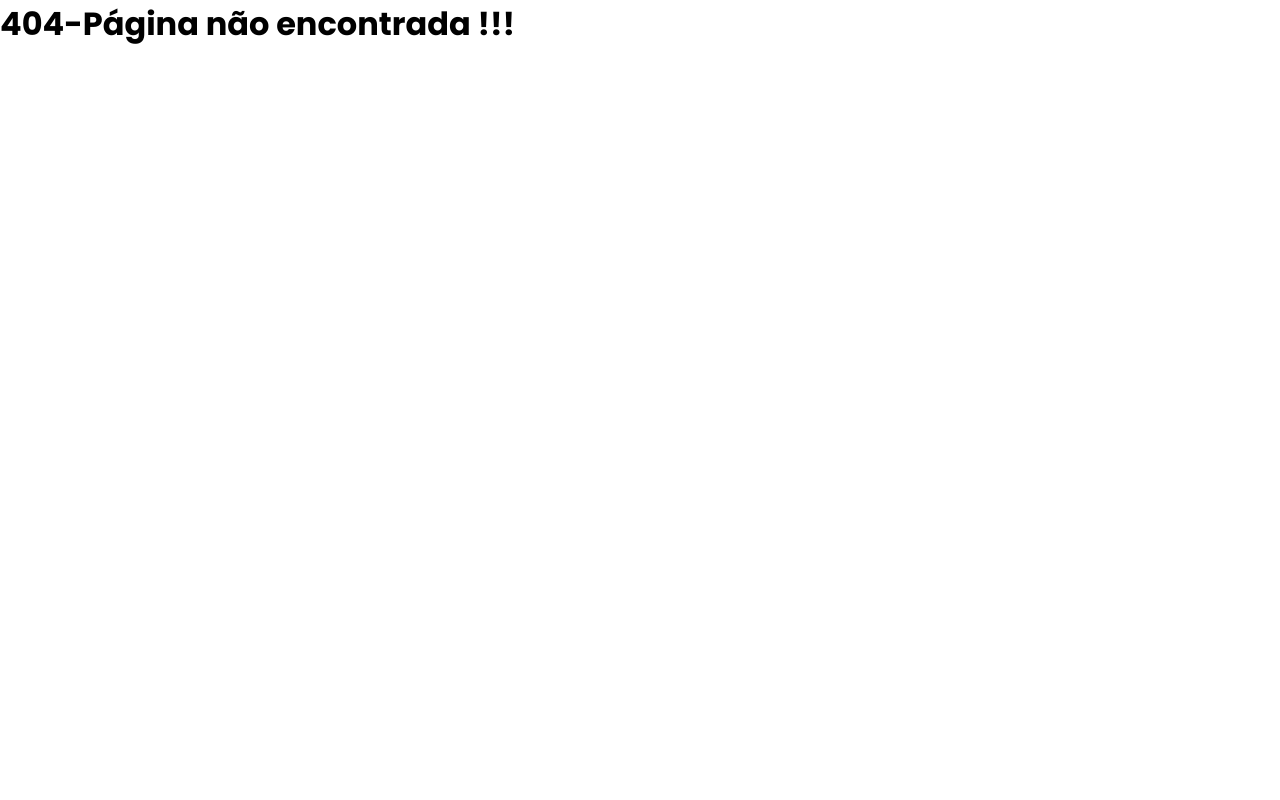
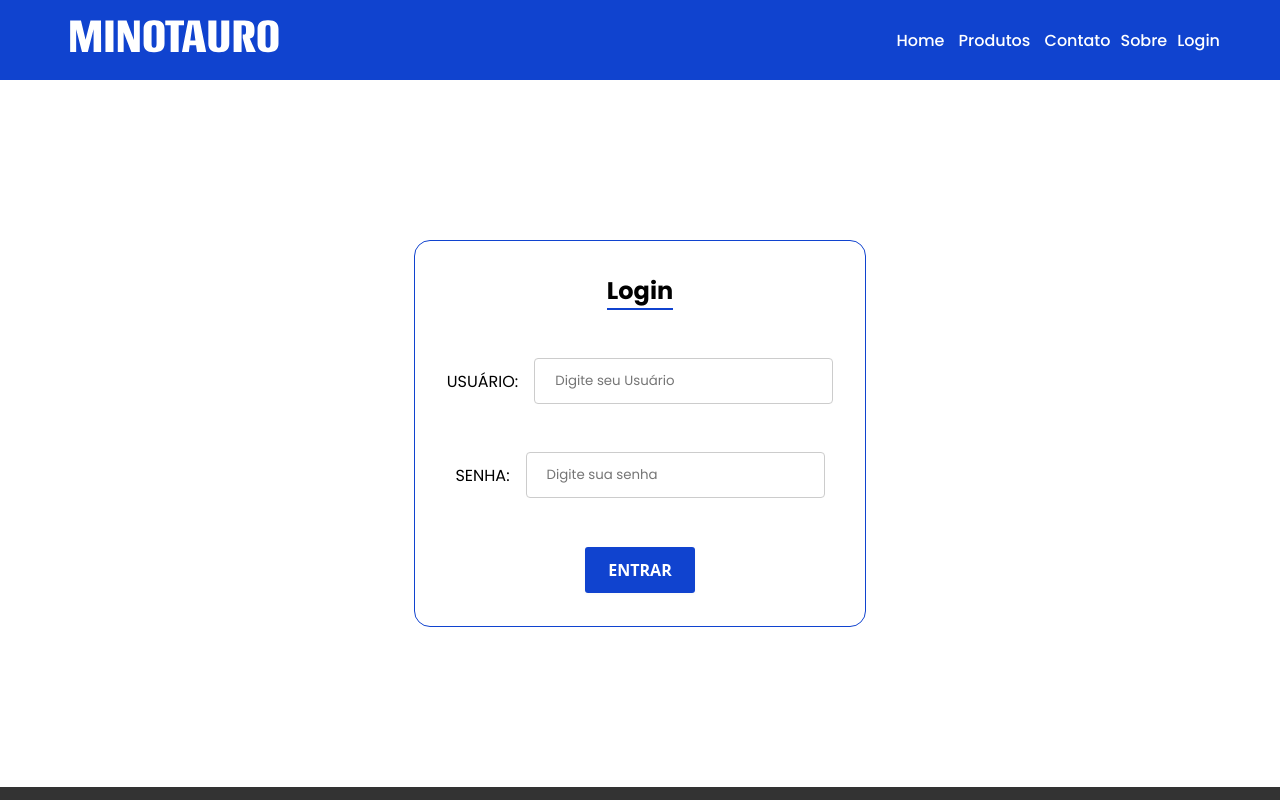
Before and after one commit to jorgebooz/Minotauro, a React (Vite) app: page /Login in a window 1280 px wide. Before the commit this address had no page. Shown: the top 800 px of the page. Built offline with nearby package versions, Linux system fonts and the light colour scheme.

Commit message:
feat: login page

```diff
--- a/src/components/Nav.jsx
+++ b/src/components/Nav.jsx
@@ -25,6 +25,9 @@ function Nav() {
               <Link to="/sobre" className="tlink">
                 Sobre
               </Link>
+              <Link to="/login" className="tlink">
+                Login
+              </Link>
 
             </ul>
         </nav>
--- /dev/null
+++ b/src/css/estilo-login.css
@@ -0,0 +1,100 @@
+*{
+    margin: 0;
+    padding: 0;
+    box-sizing: border-box;
+    font-family: 'Poppins';
+}
+
+.login{
+    display: flex;
+    align-items: center;
+    justify-content: center;
+}
+
+.containerLogin{
+    background-color: white;
+    padding: 2rem;
+    border-radius: 16px;
+    display: flex;
+    flex-direction: column;
+    gap: 1rem;
+    align-items: center;
+    margin: 10rem;
+    border: 1px solid #1043CF;
+}
+.containerLogin:hover{
+    box-shadow: 0px 5px 20px 10px rgba(0, 0, 0, 0.2)
+}
+.containerLogin h1 {
+    border-bottom: 2px solid #1043CF;
+    margin-bottom: 2rem;
+}
+.containerLogin button{
+  align-items: center;
+  background-clip: padding-box;
+  background-color: #1043CF;
+  border: 1px solid transparent;
+  border-radius: .25rem;
+  box-shadow: rgba(0, 0, 0, 0.02) 0 1px 3px 0;
+  box-sizing: border-box;
+  color: #fff;
+  cursor: pointer;
+  display: inline-flex;
+  font-family: system-ui,-apple-system,system-ui,"Helvetica Neue",Helvetica,Arial,sans-serif;
+  font-size: 16px;
+  font-weight: 600;
+  justify-content: center;
+  line-height: 1.25;
+  margin: 0;
+  min-height: 3rem;
+  padding: calc(.875rem - 1px) calc(1.5rem - 1px);
+  position: relative;
+  text-decoration: none;
+  transition: all 250ms;
+  user-select: none;
+  -webkit-user-select: none;
+  touch-action: manipulation;
+  vertical-align: baseline;
+  width: auto;
+}
+
+.containerLogin button:hover,
+.containerLogin button:focus {
+  background-color: #149dec;
+  box-shadow: rgba(0, 0, 0, 0.1) 0 4px 12px;
+}
+
+.containerLogin button:hover {
+  transform: translateY(-1px);
+}
+
+.containerLogin button:active {
+  background-color: #0f20b8;
+  box-shadow: rgba(0, 0, 0, .06) 0 2px 4px;
+  transform: translateY(0);
+}
+
+
+.textLogin{
+    display: flex;
+    gap:1rem;
+    align-items: center;
+}
+
+.textLogin input{
+    width: 100%;
+    padding: 12px 20px;
+    display: inline-block;
+    border: 1px solid #ccc;
+    border-radius: 4px;
+    box-sizing: border-box;
+}
+
+.optionsLogin{
+    display: flex;
+    flex-direction: column;
+    gap:3rem;
+    align-items: center;
+    justify-content: center;
+    align-self: center;
+}
--- a/src/main.jsx
+++ b/src/main.jsx
@@ -7,6 +7,7 @@ import Sobre from './routes/Sobre.jsx'
 import Produtos from './routes/Produtos.jsx'
 import Error from './routes/Error.jsx'
 import Contato from './routes/Contato.jsx'
+import Login from './routes/Login.jsx'
 
 const router = createBrowserRouter ([
   {
@@ -18,6 +19,7 @@ const router = createBrowserRouter ([
       {path: '/Sobre', element: <Sobre />},
       {path: '/Produtos', element: <Produtos />},
       {path: '/Contato', element: <Contato />},
+      {path: '/Login', element: <Login />},
     ]
   }
 ])
--- /dev/null
+++ b/src/routes/Login.jsx
@@ -0,0 +1,47 @@
+import { useRef } from 'react';
+import Home from './Home';
+import '../css/estilo-login.css';
+
+function Login() {
+  const usuario = useRef();
+  const senha = useRef();
+  const getUsuario = sessionStorage.getItem('usuario');
+  const getSenha = sessionStorage.getItem('senha');
+
+  const handleSubmit = () => {
+    if (usuario.current.value == 'usuario' && senha.current.value == '12345') {
+      let token =
+        Math.random().toString(16).substring(2) +
+        Math.random().toString(16).substring(2);
+
+      sessionStorage.setItem('usuario', 'Admin');
+      sessionStorage.setItem('senha', token);
+    } else {
+      alert('Usuario e senha Inválidos !!!');
+    }
+  };
+
+  return (
+    <section className="login">
+      {getUsuario && getSenha ? (
+        <Home/>
+      ) : (
+        <div className='containerLogin'>
+          <h1>Login</h1>
+          <form onSubmit={handleSubmit} className='optionsLogin'>
+            <p className='textLogin'>
+              USUÁRIO:
+              <input type="text" placeholder="Digite seu Usuário" ref={usuario} className='inputLogin' />
+            </p>
+            <p className='textLogin'>
+              SENHA:
+              <input type="password" placeholder="Digite sua senha" ref={senha} className='inputLogin' />
+            </p>
+            <button type="submit">ENTRAR</button>
+          </form>
+          </div>
+      )}
+    </section>
+  );
+}
+export default Login;
```
